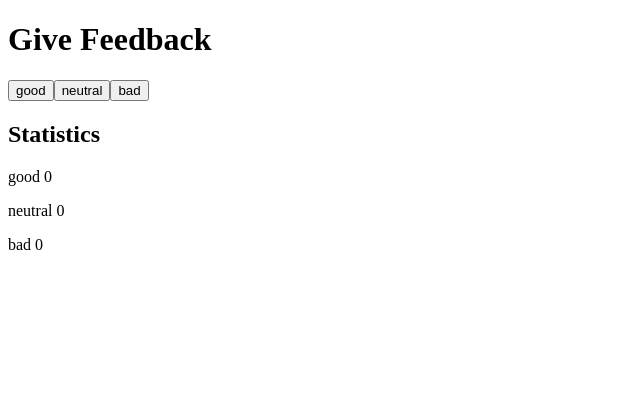
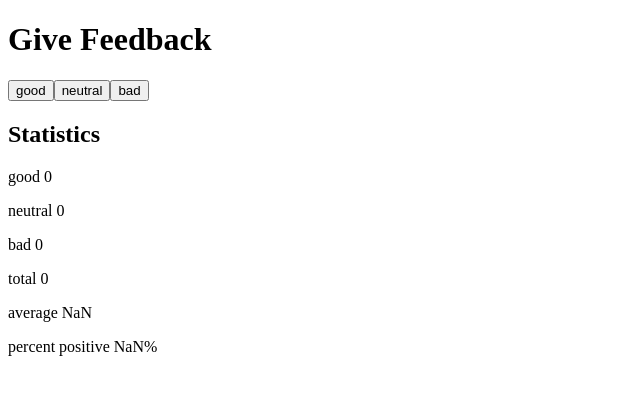
Before and after one commit to mardelvalle/full-stack-open, a React (Vite) app in the folder part1/: page / in a window 1280 px wide. Shown: the top 394 px of the page, without its empty margins (0-640 px from the left). Built offline with nearby package versions, Linux system fonts and the light colour scheme.

Commit message:
Complete 1.7

```diff
--- a/part1/src/App.jsx
+++ b/part1/src/App.jsx
@@ -5,9 +5,12 @@ const App = () => {
   const [good, setGood] = useState(0)
   const [neutral, setNeutral] = useState(0)
   const [bad, setBad] = useState(0)
+  const [total, setTotal] = useState(0)
+
 
   const increasePoints = (option, setOption) => {
-      return setOption(option + 1)
+      setOption(option + 1)
+      setTotal(total + 1)
   }
 
   return (
@@ -20,6 +23,9 @@ const App = () => {
       <p>{`good ${good}`}</p>
       <p>{`neutral ${neutral}`}</p>
       <p>{`bad ${bad}`}</p>
+      <p>{`total ${total}`}</p>
+      <p>{`average ${(good - bad)/total}`}</p>
+      <p>{`percent positive ${good/total}%`}</p>
     </div>
   )
 }
```
